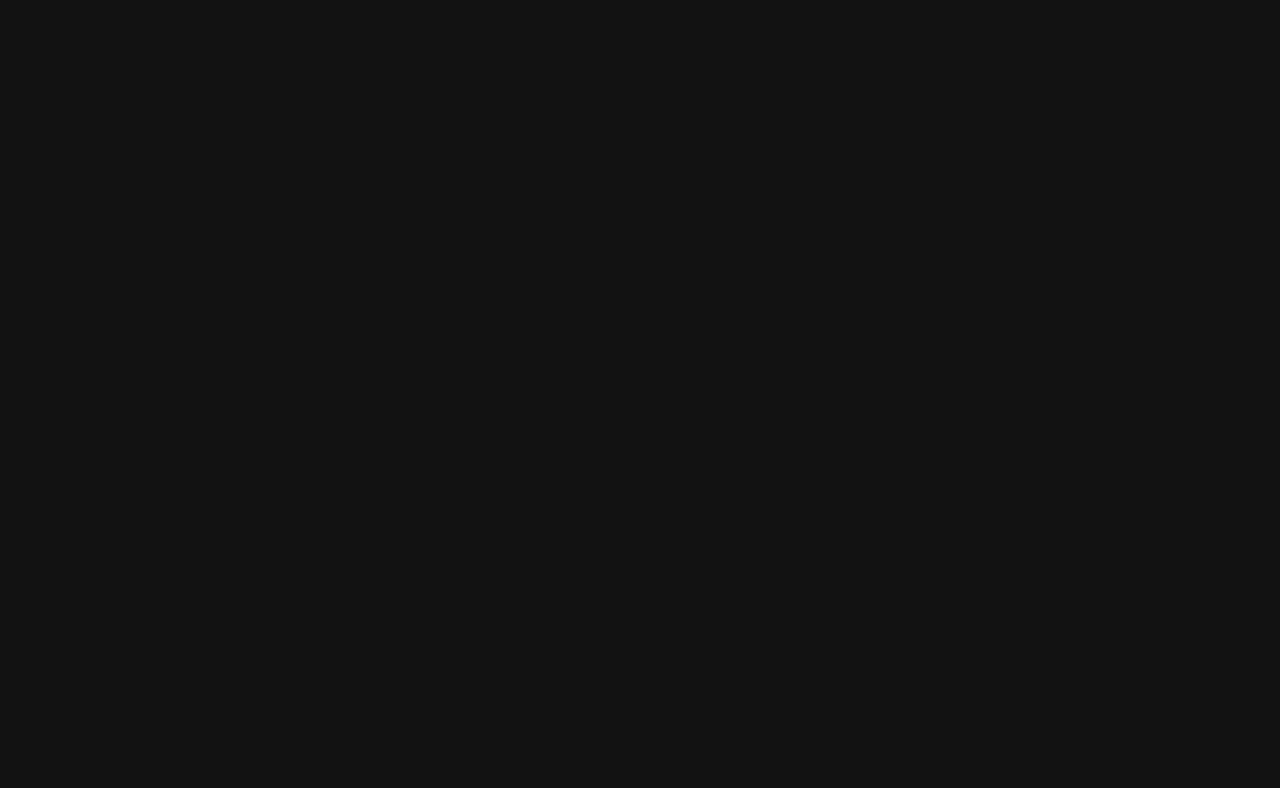
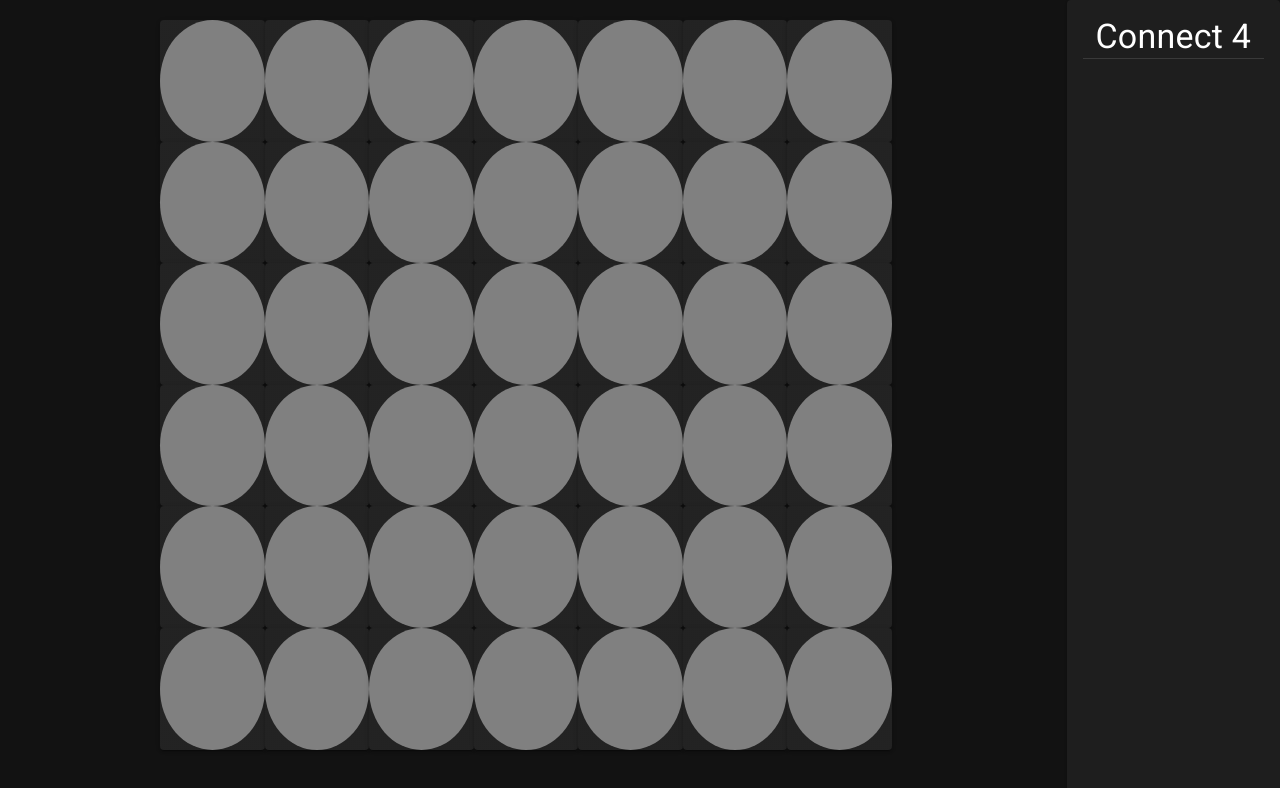
Before and after one commit to C-L-Software/connect-4-client, a React app: page /game in a window 1280 px wide. Shown: the top 788 px of the page. Built offline with nearby package versions, Linux system fonts and the light colour scheme.

Commit message:
Basic player logic

```diff
--- /dev/null
+++ b/src/contexts/game-context.tsx
@@ -0,0 +1,64 @@
+import React, { createContext, useReducer } from "react";
+import {
+  GameAction,
+  GameDispatch,
+  GameProviderProps,
+  GameState,
+} from "../types/game";
+
+const GameContext = createContext<
+  { state: GameState; dispatch: GameDispatch } | undefined
+>(undefined);
+
+const initialState: GameState = {
+  hasStarted: false,
+  currentTurn: "",
+  gameBoard: [
+    ["", "", "", "", "", "", ""],
+    ["", "", "", "", "", "", ""],
+    ["", "", "", "", "", "", ""],
+    ["", "", "", "", "", "", ""],
+    ["", "", "", "", "", "", ""],
+    ["", "", "", "", "", "", ""],
+  ],
+  gameOver: false,
+  playerId: "123",
+};
+
+// Click a piece
+// { playerId: id, columnNumnber: numbers }
+
+function gameReducer(state: GameState, action: GameAction) {
+  switch (action.type) {
+    case "START_GAME": {
+      return {
+        ...state,
+        hasStarted: true,
+      };
+    }
+    case "END_GAME": {
+      return {
+        ...state,
+        hasStarted: false,
+      };
+    }
+    case "UPDATE_BOARD": {
+      return {
+        ...state,
+        gameBoard: action.value,
+      };
+    }
+    default: {
+      return state;
+    }
+  }
+}
+
+function GameProvider({ children }: GameProviderProps) {
+  const [state, dispatch] = useReducer(gameReducer, initialState);
+  const value = { state, dispatch };
+
+  return <GameContext.Provider value={value}>{children}</GameContext.Provider>;
+}
+
+export { GameProvider, GameContext };
--- /dev/null
+++ b/src/hooks/useGame.ts
@@ -0,0 +1,10 @@
+import { useContext } from "react";
+import { GameContext } from "../contexts/game-context";
+
+export const useGame = () => {
+  const context = useContext(GameContext);
+  if (!context) {
+    throw new Error("useGame must be used within a GameProvider");
+  }
+  return context;
+};
--- a/src/index.tsx
+++ b/src/index.tsx
@@ -1,11 +1,11 @@
 import React from "react";
-import Home from "./pages/home";
 import CssBaseline from "@mui/material/CssBaseline";
 import Router from "./router";
 import { createRoot } from "react-dom/client";
 import { theme } from "./theme";
 import { ThemeProvider } from "@mui/material/styles";
 import { RouterProvider } from "react-router-dom";
+import { GameProvider } from "./contexts/game-context";
 
 import "@fontsource/roboto/300.css";
 import "@fontsource/roboto/400.css";
@@ -17,8 +17,10 @@ const root = createRoot(container);
 root.render(
   <ThemeProvider theme={theme}>
     <CssBaseline />
-    <div style={{ width: "100%", height: "100%" }}>
-      <RouterProvider router={Router} />
-    </div>
+    <GameProvider>
+      <div style={{ width: "100%", height: "100%" }}>
+        <RouterProvider router={Router} />
+      </div>
+    </GameProvider>
   </ThemeProvider>
 );
--- /dev/null
+++ b/src/pages/game/components/grid-cell/index.tsx
@@ -0,0 +1,54 @@
+import React from "react";
+import { Box, Paper } from "@mui/material";
+import { useGame } from "../../../../hooks/useGame";
+
+type Props = {
+  cellValue: string;
+  row: number;
+  column: number;
+};
+
+export default ({ cellValue, row, column }: Props) => {
+  const {
+    state: { playerId, gameBoard },
+    dispatch,
+  } = useGame();
+
+  const cellClick = () => {
+    // This cell has already been taken
+    if (!!cellValue) {
+      return;
+    }
+    console.log("here");
+    const newBoard = JSON.parse(JSON.stringify(gameBoard));
+    newBoard[row][column] = playerId;
+
+    dispatch({ type: "UPDATE_BOARD", value: newBoard });
+  };
+
+  const getColorFromValue = () => {
+    if (!cellValue) {
+      return "grey";
+    }
+    if (cellValue === playerId) {
+      return "blue";
+    }
+    return "red";
+  };
+
+  return (
+    <Box sx={{ width: "100%", height: "100%" }}>
+      <Paper sx={{ width: "100%", height: "100%" }} elevation={2}>
+        <Box
+          onClick={() => cellClick()}
+          sx={{
+            width: "100%",
+            height: "100%",
+            borderRadius: "100%",
+            backgroundColor: getColorFromValue(),
+          }}
+        ></Box>
+      </Paper>
+    </Box>
+  );
+};
--- a/src/pages/game/components/grid-item/index.tsx
+++ /dev/null
@@ -1,6 +0,0 @@
-import React from "react";
-import { Box } from "@mui/material";
-
-export default () => {
-  return <Box sx={{ backgroundColor: "red", border: "1px solid black" }} />;
-};
--- a/src/pages/game/components/grid/index.tsx
+++ b/src/pages/game/components/grid/index.tsx
@@ -1,19 +1,41 @@
-import React from "react";
-import GridItem from "../grid-item";
-import { Grid } from "@mui/material";
-
-const rows = [0, 1, 2, 3, 4, 5, 6];
-const cols = [0, 1, 2, 3, 4, 5];
+import React, { useEffect, useState } from "react";
+import GridCell from "../grid-cell";
+import FlexBox from "../../../../components/flex-box";
+import { Stack, Box } from "@mui/material";
+import { useGame } from "../../../../hooks/useGame";
 
 export default () => {
+  const {
+    state: { gameBoard },
+    dispatch,
+  } = useGame();
+  const [rows, setRows] = useState<number[]>([]);
+  const [cols, setCols] = useState<number[]>([]);
+
+  useEffect(() => {
+    setRows([...Array.from(Array(gameBoard.length)).keys()]);
+    setCols([...Array.from(Array(gameBoard[0].length)).keys()]);
+  }, [gameBoard]);
+
   return (
-    <>
-      <Grid container></Grid>
-      {/* {rows.map((row) => {
-        cols.map((col) => {
-          <GridItem />;
-        });
-      })} */}
-    </>
+    <FlexBox>
+      <Box sx={{ width: "70%", height: "95%" }}>
+        <Stack direction={"column"} sx={{ height: "100%", width: "100%" }}>
+          {rows.map((row) => (
+            <Stack direction={"row"} sx={{ height: "16%" }}>
+              {cols.map((col) => (
+                <Box sx={{ width: "14%", height: "100%" }}>
+                  <GridCell
+                    row={row}
+                    column={col}
+                    cellValue={gameBoard[row][col]}
+                  />
+                </Box>
+              ))}
+            </Stack>
+          ))}
+        </Stack>
+      </Box>
+    </FlexBox>
   );
 };
--- /dev/null
+++ b/src/pages/game/components/side-panel/index.tsx
@@ -0,0 +1,14 @@
+import React from "react";
+import FlexBox from "../../../../components/flex-box";
+import { Paper, Typography, Divider } from "@mui/material";
+
+export default () => {
+  return (
+    <FlexBox>
+      <Paper sx={{ width: "100%", height: "100%", textAlign: "center", p: 2 }}>
+        <Typography variant="h4">Connect 4</Typography>
+        <Divider />
+      </Paper>
+    </FlexBox>
+  );
+};
--- a/src/pages/game/index.tsx
+++ b/src/pages/game/index.tsx
@@ -1,14 +1,25 @@
 import React from "react";
 import FlexBox from "../../components/flex-box";
 import Grid from "./components/grid";
-
-// Connect 4
-// 7x6 grid
+import SidePanel from "./components/side-panel";
+import { useGame } from "../../hooks/useGame";
+import { Stack, Grid as MuiGrid } from "@mui/material";
 
 export default () => {
+  const { state, dispatch } = useGame();
+
   return (
     <FlexBox>
-      <Grid />
+      <MuiGrid container sx={{ width: "100%", height: "100%" }}>
+        <MuiGrid item xs={10}>
+          <Grid />
+        </MuiGrid>
+        <MuiGrid item xs={2}>
+          <Stack direction={"column"} sx={{ height: "100%", width: "100%" }}>
+            <SidePanel />
+          </Stack>
+        </MuiGrid>
+      </MuiGrid>
     </FlexBox>
   );
 };
--- /dev/null
+++ b/src/types/game.ts
@@ -0,0 +1,20 @@
+import type { ReactNode } from "react";
+
+export type GameState = {
+  hasStarted: boolean;
+  currentTurn: string;
+  gameBoard: Array<Array<string>>;
+  playerId: string;
+  gameOver: boolean;
+};
+
+export type GameAction = {
+  type: string;
+  value: any;
+};
+
+export type GameDispatch = (action: GameAction) => void;
+
+export type GameProviderProps = {
+  children: ReactNode;
+};
```
